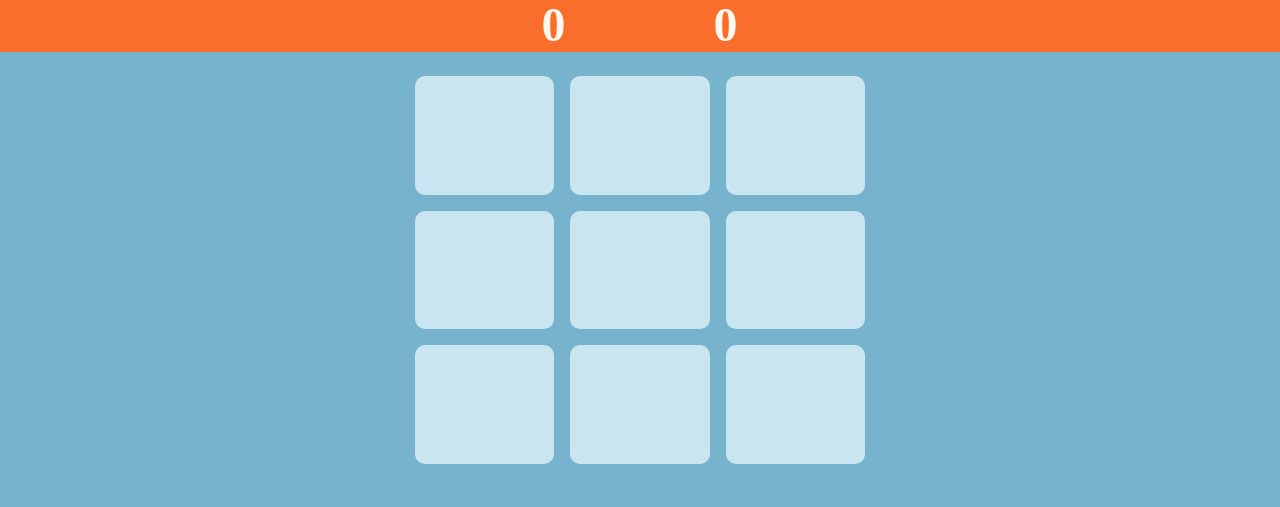
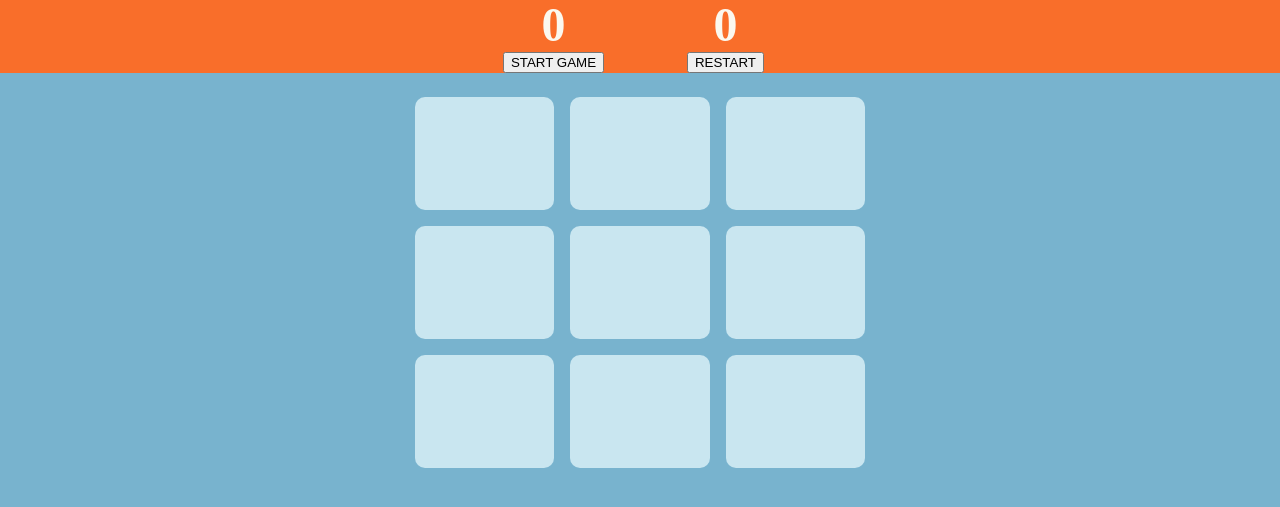
Before and after one commit to fernandopeguero/TicTacToe, a plain HTML site: page index.html in a window 1280 px wide. Shown: the part 215-722 px from the top of the page. Drawn offline with Linux system fonts and the light colour scheme.

Commit message:
Add start and restart buttons

```diff
--- a/index.html
+++ b/index.html
@@ -19,11 +19,13 @@
                 <div class="player_one_name player">
                     <h2>Player: X</h2>
                     <h3 class="player_one_score">0</h3>
+                    <button class="start">START GAME</button>
                 </div>
 
                 <div class="player_two_name player">
                     <h2>Player: O</h2>
                     <h3 class="player_two_score">0</h3>
+                    <button class="restart">RESTART</button>
                 </div>
             </div>
 
@@ -32,7 +34,7 @@
 
         <main class="board_container">
 
-            <div class="board">
+            <div class="board" disabled>
 
             </div>
 
```
